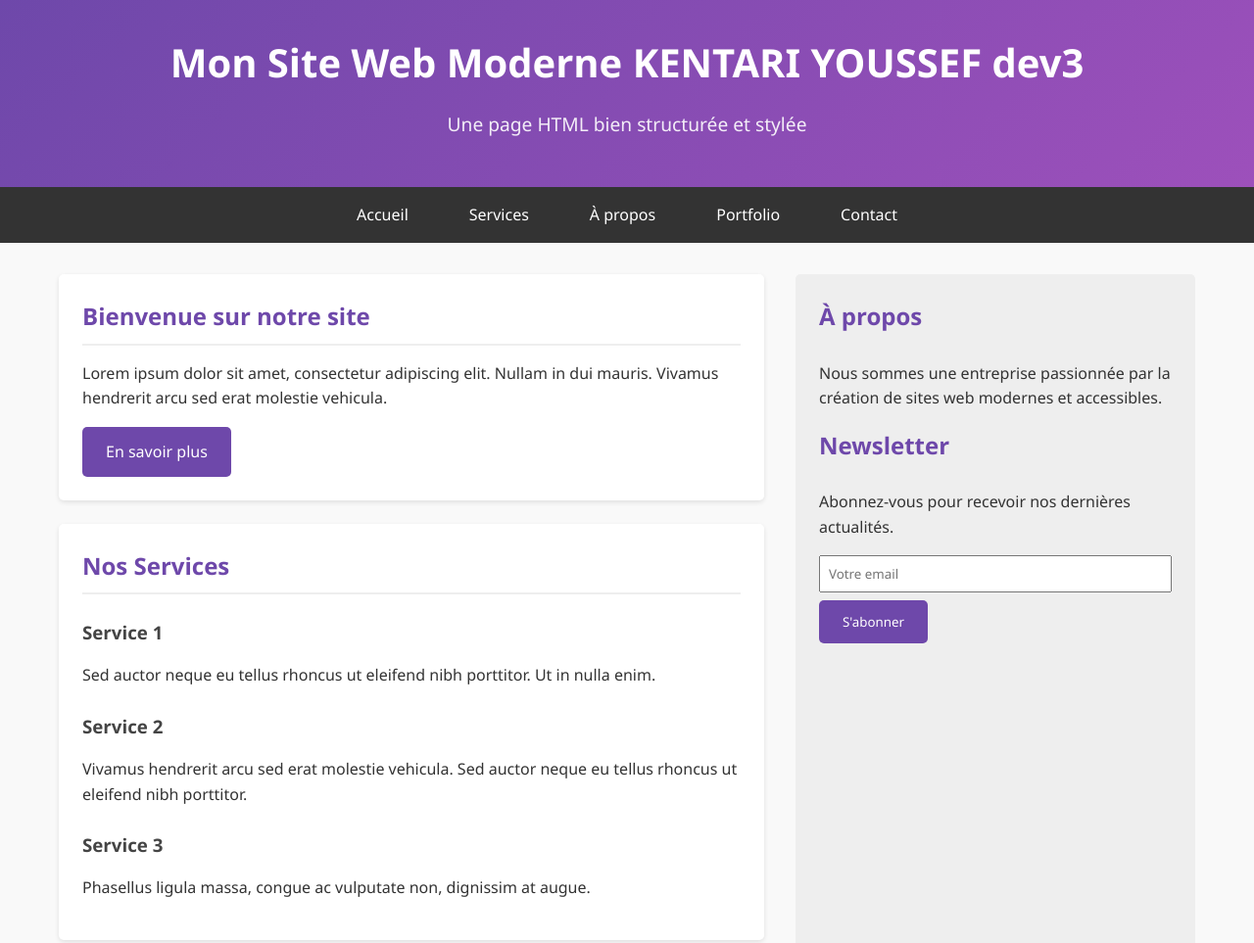
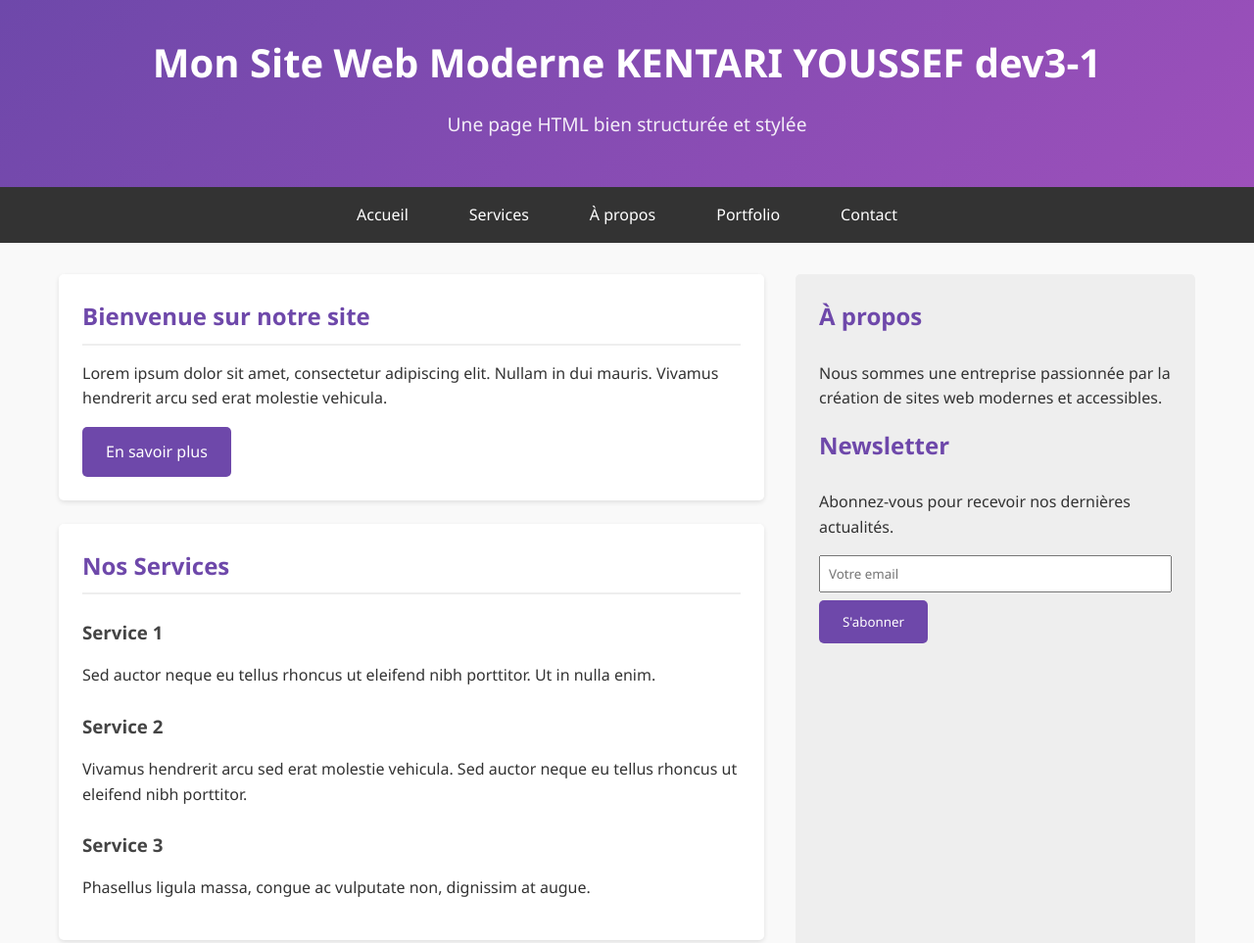
Before and after one commit to youssef-kentari/justForTest, a plain HTML site: page index.html in a window 1280 px wide. Shown: the top 963 px of the page at 98% size. Drawn offline with Linux system fonts and the light colour scheme.

Commit message:
dev3-1 1st cmt

```diff
--- a/index.html
+++ b/index.html
@@ -177,7 +177,7 @@
 <body>
     <header>
         <div class="container">
-            <h1>Mon Site Web Moderne KENTARI YOUSSEF dev3</h1>
+            <h1>Mon Site Web Moderne KENTARI YOUSSEF dev3-1</h1>
             <p>Une page HTML bien structurée et stylée</p>
         </div>
     </header>
```
